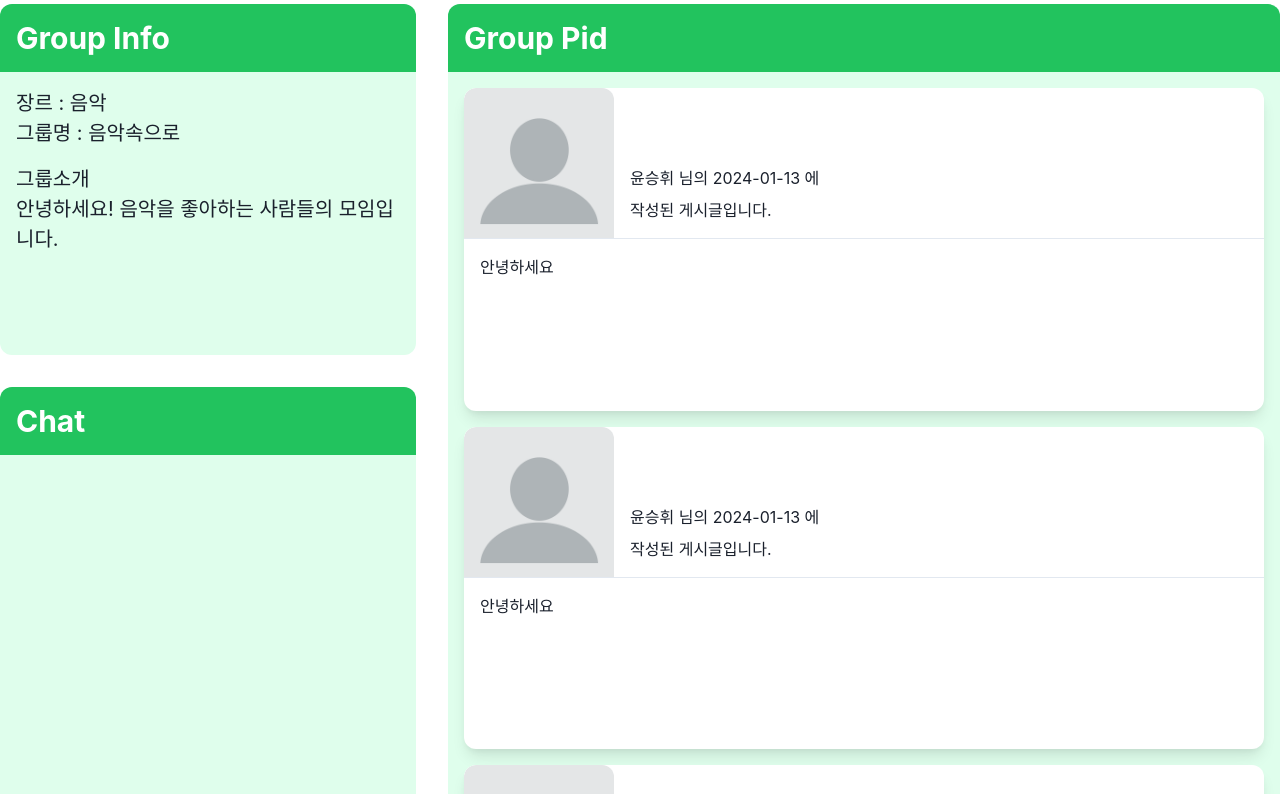
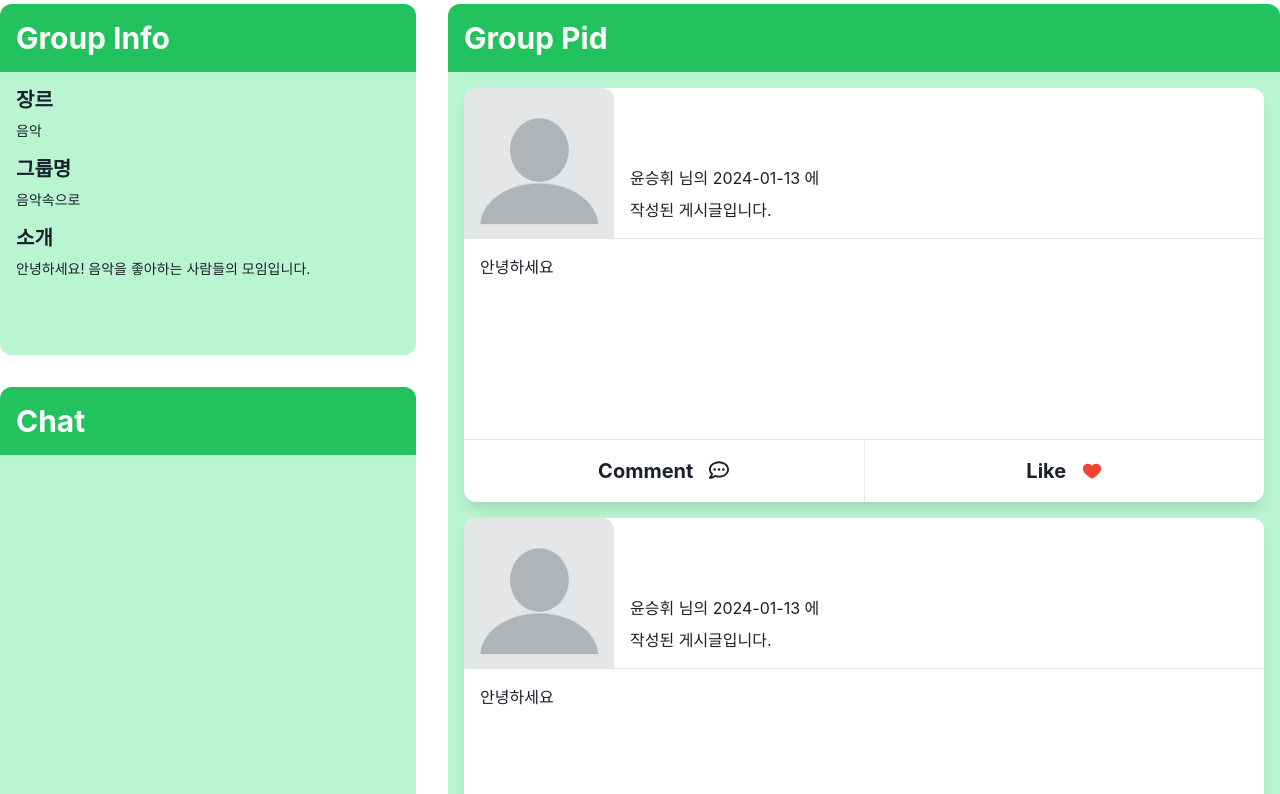
Before and after one commit to joinus-devs/frontend, a Next.js app: page /group/1 in a window 1280 px wide. Shown: the part 400-1194 px from the top of the page. Built offline with nearby package versions, Linux system fonts and the light colour scheme.

Commit message:
Added comments for GroupPid & Modified WithLabel

```diff
--- a/package.json
+++ b/package.json
@@ -18,6 +18,7 @@
     "react": "^18",
     "react-dom": "^18",
     "react-hook-form": "^7.49.3",
+    "react-icons": "^5.0.1",
     "zustand": "^4.4.7"
   },
   "devDependencies": {
--- a/src/components/common/WithTitle/index.tsx
+++ b/src/components/common/WithTitle/index.tsx
@@ -8,7 +8,7 @@ interface WithLabelProps {
 const WithLabel = ({ label, value }: WithLabelProps) => {
   return (
     <Flex direction={"column"} gap={2}>
-      <Heading size="xs" textTransform="uppercase">
+      <Heading size="md" textTransform="uppercase">
         {label}
       </Heading>
       <Text fontSize="sm">{value}</Text>
--- a/src/containers/group/GroupInfo/index.tsx
+++ b/src/containers/group/GroupInfo/index.tsx
@@ -2,6 +2,7 @@ import { GroupDetailProps } from "@/pages/group/[id]";
 import { Box, Flex, Heading } from "@chakra-ui/react";
 import Image from "next/image";
 import GroupPid from "../GroupPid";
+import WithLabel from "@/components/common/WithTitle";
 
 export interface GroupPidProps {
   id: number;
@@ -34,6 +35,20 @@ const dummyData: GroupPidProps[] = [
     content: "안녕하세요",
     createdAt: "2024-01-13",
   },
+  {
+    id: 3,
+    groupId: 1,
+    userId: 3,
+    content: "안녕하세요",
+    createdAt: "2024-01-13",
+  },
+  {
+    id: 4,
+    groupId: 1,
+    userId: 3,
+    content: "안녕하세요",
+    createdAt: "2024-01-13",
+  },
 ];
 
 const GroupInfo = ({ group }: GroupDetailProps) => {
@@ -43,7 +58,6 @@ const GroupInfo = ({ group }: GroupDetailProps) => {
   return (
     <Flex direction={"column"} gap={8} w={"100%"} minH={1400} mt={8} mb={8}>
       <Box
-        backgroundColor={"primary.400"}
         w={"100%"}
         h={300}
         overflow={"hidden"}
@@ -63,7 +77,7 @@ const GroupInfo = ({ group }: GroupDetailProps) => {
             flex={1}
             borderRadius={12}
             overflow={"hidden"}
-            backgroundColor={"primary.50"}
+            backgroundColor={"primary.100"}
           >
             <Heading
               size={"lg"}
@@ -73,18 +87,17 @@ const GroupInfo = ({ group }: GroupDetailProps) => {
             >
               Group Info
             </Heading>
-            <Flex direction={"column"} fontSize={20} p={4}>
-              <Box>장르 : {group.category}</Box>
-              <Box>그룹명 : {group.name}</Box>
-              <Box mt={4}>그룹소개</Box>
-              <Box>{group.description}</Box>
+            <Flex direction={"column"} fontSize={20} p={4} gap={4}>
+              <WithLabel label="장르" value={group.category} />
+              <WithLabel label="그룹명" value={group.name} />
+              <WithLabel label="소개" value={group.description} />
             </Flex>
           </Box>
           <Box
             flex={2}
             borderRadius={12}
             overflow={"hidden"}
-            backgroundColor={"primary.50"}
+            backgroundColor={"primary.100"}
           >
             <Heading
               size={"lg"}
@@ -99,7 +112,7 @@ const GroupInfo = ({ group }: GroupDetailProps) => {
         <Box
           flex={2}
           borderRadius={12}
-          backgroundColor={"primary.50"}
+          backgroundColor={"primary.100"}
           overflow={"hidden"}
         >
           <Heading
@@ -111,7 +124,23 @@ const GroupInfo = ({ group }: GroupDetailProps) => {
           >
             Group Pid
           </Heading>
-          <Flex direction={"column"} gap={4} pl={4} pr={4} maxH={1000}>
+          <Flex
+            direction={"column"}
+            gap={4}
+            pl={4}
+            pr={4}
+            maxH={1000}
+            overflowY={"scroll"}
+            sx={{
+              "::-webkit-scrollbar": {
+                width: "8px",
+              },
+              "::-webkit-scrollbar-thumb": {
+                borderRadius: "8px",
+                backgroundColor: "primary.500",
+              },
+            }}
+          >
             {dummyData.map((data, index) => (
               <GroupPid props={data} key={`pid_${index}`} />
             ))}
--- a/src/containers/group/GroupPid/index.tsx
+++ b/src/containers/group/GroupPid/index.tsx
@@ -1,25 +1,65 @@
-import { Box, Container, Flex } from "@chakra-ui/react";
+import { Box, Flex } from "@chakra-ui/react";
 import { GroupPidProps } from "../GroupInfo";
 import Image from "next/image";
+import { useBgColor } from "@/hooks";
+import { Icon } from "@chakra-ui/react";
+import { FaRegCommentDots } from "react-icons/fa";
+import { FcLike } from "react-icons/fc";
+import { useCallback, useState } from "react";
+import GroupPidComments from "../GroupPidComments";
 
 interface GroupPidArrayProps {
   props: GroupPidProps;
 }
 
-const dummyUserData = {
+export interface pidCommentProps {
+  id: number;
+  postId: number;
+  userId: number;
+  comment: string;
+  createdAt: string;
+}
+
+export const dummyUserData = {
   id: 1,
   name: "윤승휘",
   imgSrc: "/noneUserImg.webp",
 };
 
+const dummyCommentData: pidCommentProps[] = [
+  {
+    id: 0,
+    postId: 1,
+    userId: 1,
+    comment: "ㅋㅋ하이용",
+    createdAt: "2024-01-14",
+  },
+  { id: 4, postId: 1, userId: 4, comment: "test댓글", createdAt: "2024-01-14" },
+  {
+    id: 6,
+    postId: 2,
+    userId: 7,
+    comment: "댓글입니다.",
+    createdAt: "2024-01-14",
+  },
+];
+
 const GroupPid = ({ props }: GroupPidArrayProps) => {
-  //props의 userId를 통해 user의 정보를 가져옵니다.
+  const [isComment, setIsComment] = useState(false);
+  //props의 GroupPid 의 userId를 통해 user의 정보를 가져옵니다.
+
+  const bgColor = useBgColor();
+  const comments = dummyCommentData.filter((v) => v.postId === props.id);
+
+  const handleCommentClick = useCallback(() => {
+    setIsComment((prev) => !prev);
+  }, []);
+
   return (
     <Flex
       direction={"column"}
-      backgroundColor={"white"}
+      backgroundColor={bgColor}
       borderRadius={12}
-      overflow={"hidden"}
       shadow={"lg"}
     >
       <Flex gap={4} borderBottomWidth={"1px"}>
@@ -42,19 +82,36 @@ const GroupPid = ({ props }: GroupPidArrayProps) => {
         {props.content}
       </Box>
       <Flex fontSize={20} borderTopWidth={"1px"}>
-        <Box
+        <Flex
           flex={1}
-          textAlign={"center"}
-          fontWeight={"bold"}
           borderRightWidth={"1px"}
           p={4}
+          gap={4}
+          justifyContent={"center"}
+          as={"button"}
+          fontWeight={"bold"}
+          onClick={handleCommentClick}
         >
-          Comment
-        </Box>
-        <Box flex={1} textAlign={"center"} fontWeight={"bold"} p={4}>
-          Like
-        </Box>
+          <Box>Comment</Box>
+          <Icon as={FaRegCommentDots} mt={1} />
+        </Flex>
+        <Flex
+          flex={1}
+          fontWeight={"bold"}
+          p={4}
+          gap={4}
+          justifyContent={"center"}
+          as={"button"}
+        >
+          <Box>Like</Box>
+          <Icon as={FcLike} mt={1} />
+        </Flex>
       </Flex>
+      {isComment && comments.length ? (
+        <GroupPidComments comments={comments} />
+      ) : (
+        ""
+      )}
     </Flex>
   );
 };
--- /dev/null
+++ b/src/containers/group/GroupPidComments/Comment/index.tsx
@@ -0,0 +1,33 @@
+import { Flex } from "@chakra-ui/react";
+import { pidCommentProps } from "../../GroupPid";
+import { Key } from "react";
+
+interface CommentProps {
+  comment: pidCommentProps;
+}
+
+const dummyUserData = [
+  {
+    id: 1,
+    name: "윤승휘",
+    imgSrc: "/noneUserImg.webp",
+  },
+  {
+    id: 2,
+    name: "김민수",
+    imgSrc: "/noneUserImg.webp",
+  },
+  {
+    id: 4,
+    name: "이승준",
+    imgSrc: "/noneUserImg.webp",
+  },
+];
+
+const Comment = ({ comment }: CommentProps) => {
+  // pidComment의 userId를 통해 user의 정보를 가져옵니다.
+  const user = dummyUserData.find((v) => v.id === comment.userId);
+  return <Flex>{comment.comment}</Flex>;
+};
+
+export default Comment;
--- /dev/null
+++ b/src/containers/group/GroupPidComments/index.tsx
@@ -0,0 +1,18 @@
+import { Flex } from "@chakra-ui/react";
+import { pidCommentProps } from "../GroupPid";
+import Comment from "./Comment";
+interface GroupPidCommentsProps {
+  comments: pidCommentProps[];
+}
+
+const GroupPidComments = ({ comments }: GroupPidCommentsProps) => {
+  return (
+    <Flex direction={"column"} borderTopWidth={"1px"} gap={4} p={4}>
+      {comments.map((v, i) => {
+        return <Comment comment={v} key={`pidcomment_${i}`} />;
+      })}
+    </Flex>
+  );
+};
+
+export default GroupPidComments;
--- a/src/containers/group/index.tsx
+++ b/src/containers/group/index.tsx
@@ -2,3 +2,4 @@ export { default as GroupInfo } from "./GroupInfo";
 export { default as GroupPid } from "./GroupPid";
 export { default as SetGroup } from "./SetGroup";
 export { default as SetGroupOptions } from "./SetGroupOptions";
+export { default as GroupPidComments } from "./GroupPidComments";
```
Also changed, not shown: 1 other file (tests, documents, lock files or other folders).
